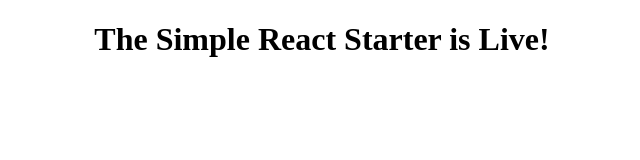
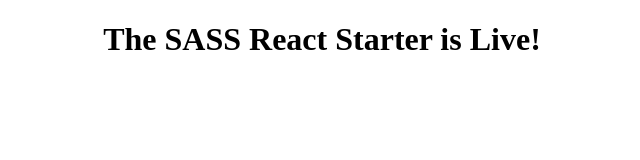
Before and after one commit to hines-sharrod/sassy-react-starter, a React app: page / in a window 1280 px wide. Shown: the whole page, without its empty margins (318-958 px from the left). Built offline with nearby package versions, Linux system fonts and the light colour scheme.

Commit message:
changed the app title and app component text

```diff
--- a/src/components/App.js
+++ b/src/components/App.js
@@ -2,7 +2,7 @@
 
 const App = () => (
     <div className="App">
-        <h1>The Simple React Starter is Live!</h1>
+        <h1>The SASS React Starter is Live!</h1>
     </div>
 )
 
--- a/src/index.html
+++ b/src/index.html
@@ -4,7 +4,7 @@
     <meta charset="UTF-8">
     <meta name="viewport" content="width=device-width, initial-scale=1.0">
     <meta http-equiv="X-UA-Compatible" content="ie=edge">
-    <title>Document</title>
+    <title>Sass React Starter</title>
 </head>
 <body>
     <main>
```
